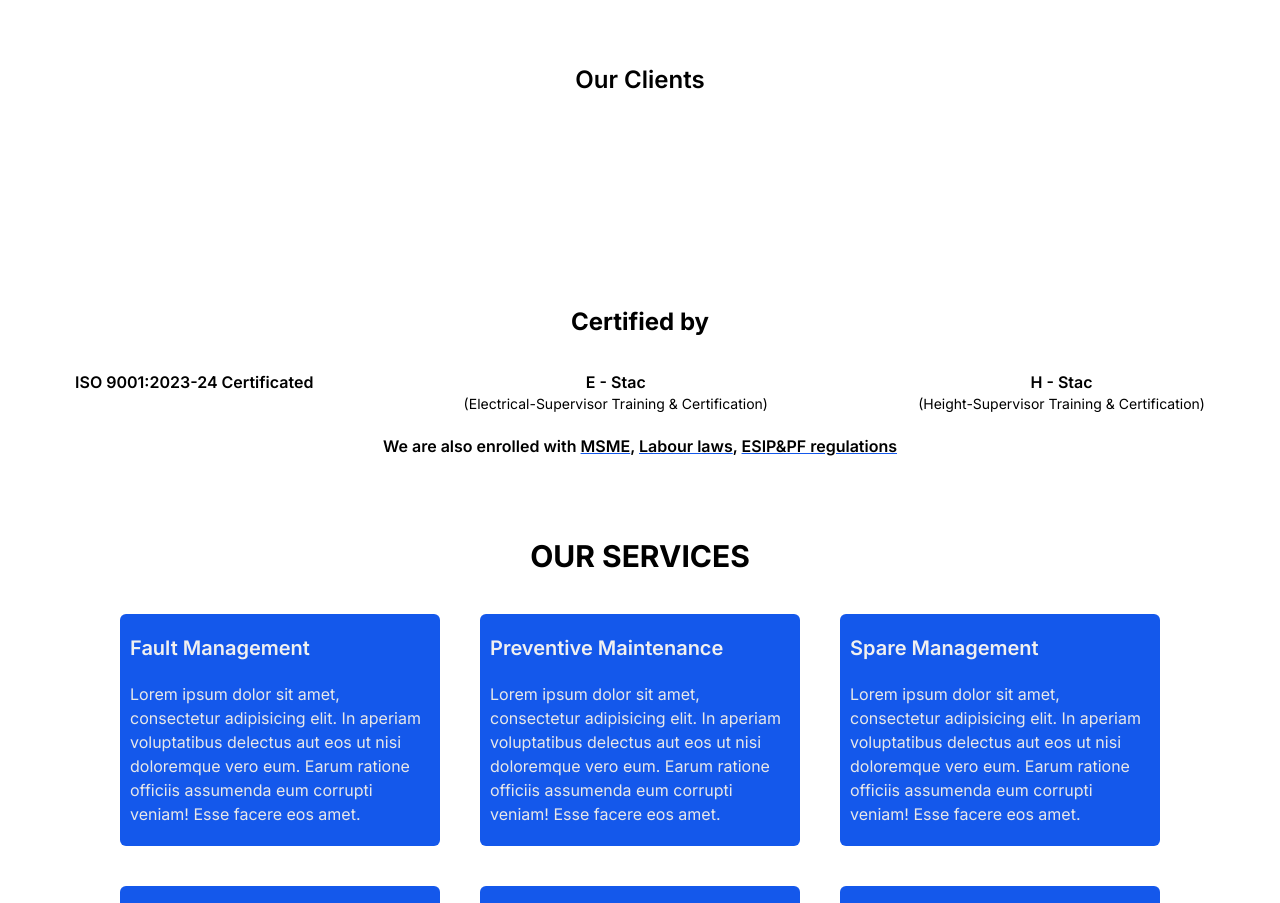
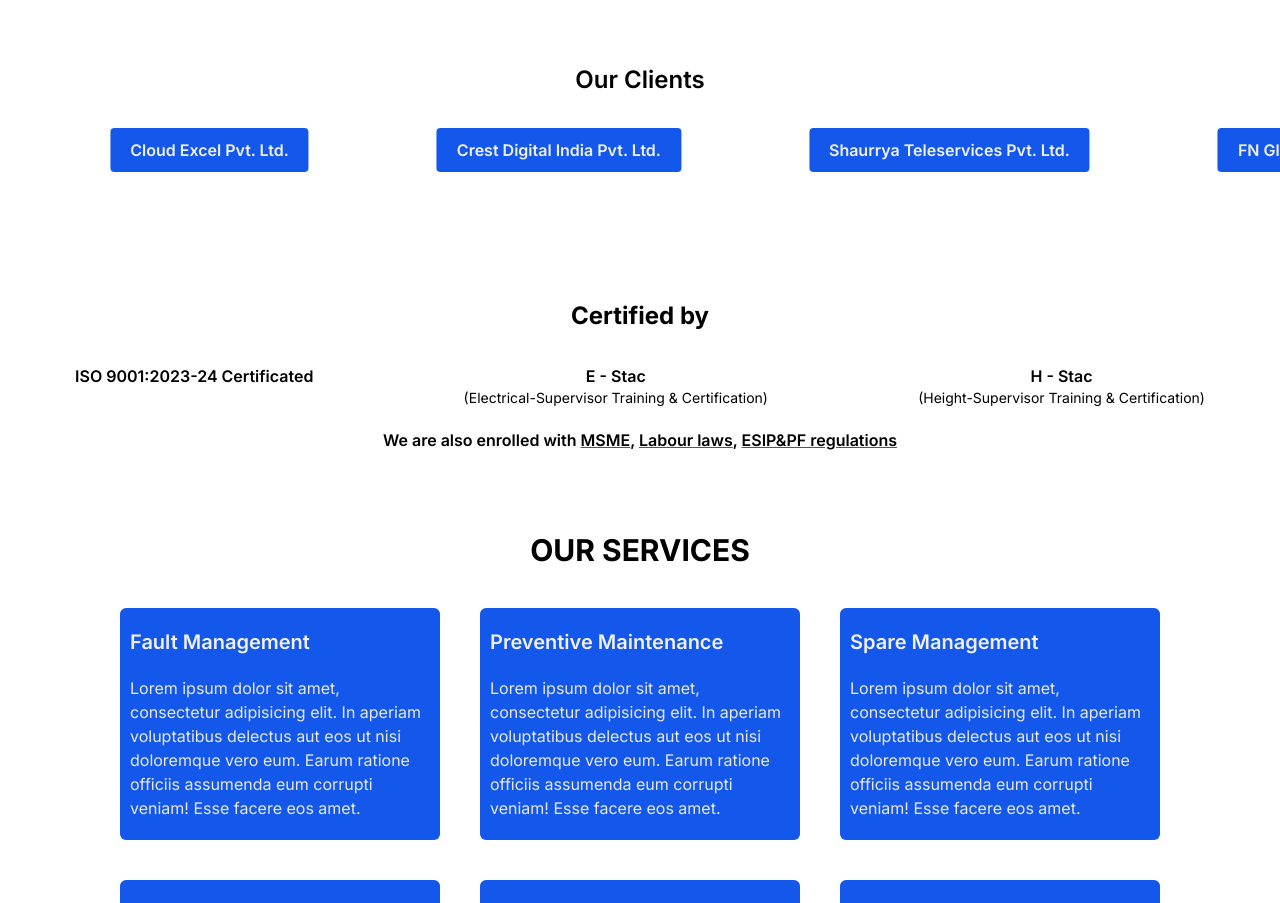
Before and after one commit to Srivardhan12/G-G-Infra-Projects, a React (Vite) app: page / in a window 1280 px wide. Shown: the part 964-1867 px from the top of the page. Built offline with nearby package versions, Linux system fonts and the light colour scheme.

Commit message:
fixed the marquee animation

```diff
--- a/src/components/Marquee.tsx
+++ b/src/components/Marquee.tsx
@@ -1,33 +1,23 @@
 export default function Marquee(): React.ReactElement {
     const names = [
-        {
-            name: "Indus Towers Ltd.",
-        },
-        {
-            name: "Cloud Excel Pvt. Ltd.",
-        },
-        {
-            name: "Crest Digital India Pvt. Ltd.",
-        },
-        {
-            name: "Shaurrya Teleservices Pvt. Ltd.",
-        },
-        {
-            name: "FN Global Pvt. Ltd.",
-        },
-    ]
+        { name: "Indus Towers Ltd." },
+        { name: "Cloud Excel Pvt. Ltd." },
+        { name: "Crest Digital India Pvt. Ltd." },
+        { name: "Shaurrya Teleservices Pvt. Ltd." },
+        { name: "FN Global Pvt. Ltd." },
+    ];
 
     return (
-        <div>
-            <marquee>
-                <div className="flex gap-32">
-                    {names.map(function (name, key) {
-                        return (<div key={key}>
-                            <div className="rounded-sm py-2.5 px-5 text-center font-semibold text-md bg-primary-blue-100 text-primary-white-100">{name.name}</div>
-                        </div>);
-                    })}
-                </div>
-            </marquee>
-        </div >
+        <div className="overflow-hidden whitespace-nowrap">
+            <div className="animate-marquee flex gap-32">
+                {[...names, ...names].map((name, key) => (
+                    <div key={key}>
+                        <div className="rounded-sm py-2.5 px-5 text-center font-semibold text-md bg-primary-blue-100 text-primary-white-100">
+                            {name.name}
+                        </div>
+                    </div>
+                ))}
+            </div>
+        </div>
     );
 }
--- a/src/index.css
+++ b/src/index.css
@@ -14,3 +14,16 @@
   font-optical-sizing: auto;
   font-style: normal;
 }
+
+@keyframes marquee {
+  0% {
+    transform: translateX(0%);
+  }
+  100% {
+    transform: translateX(-50%);
+  }
+}
+
+.animate-marquee {
+  animation: marquee 20s linear infinite;
+}
```
